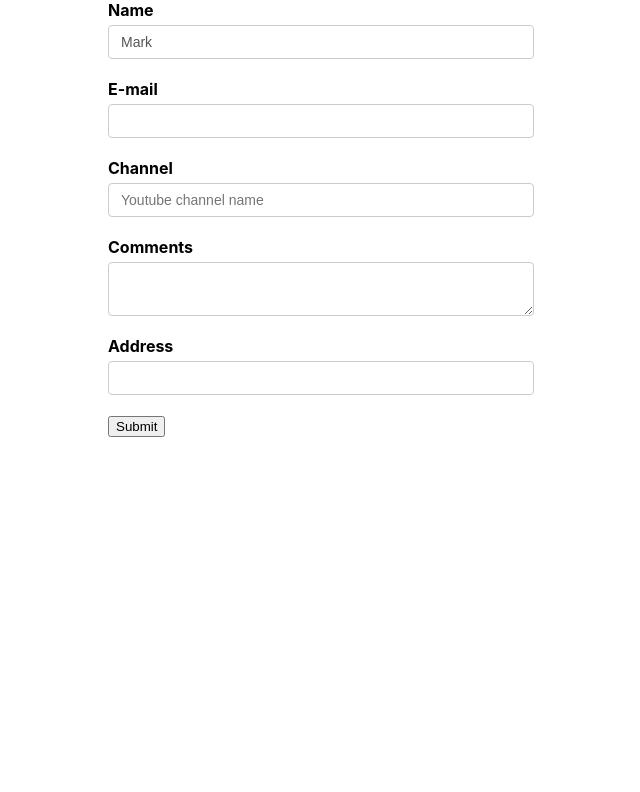
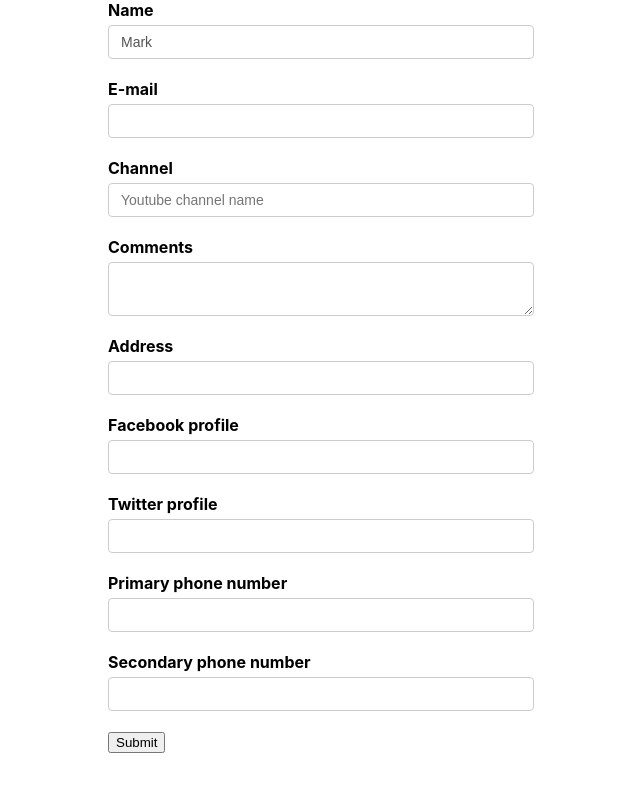
Before and after one commit to mecramer/formik-complete-examples, a React (Create React App) app: page / in a window 1280 px wide. Shown: the top 792 px of the page, without its empty margins (319-959 px from the left). Built offline with nearby package versions, Linux system fonts and the light colour scheme.

Commit message:
Added nested objects and arrays examples

```diff
--- a/src/components/YoutubeForm.js
+++ b/src/components/YoutubeForm.js
@@ -5,12 +5,18 @@ import TextError from './TextError'
 import PropTypes from 'prop-types'
 
 // the properties in initialValues correspond to the name properties in the form fields
+// the social name/pair shows how to use nested objects when needed and use dot notation to refer to them in the Field component
 const initialValues = {
-    name     : 'Mark',
-    email    : '',
-    channel  : '',
-    comments : '',
-    address  : '',
+    name         : 'Mark',
+    email        : '',
+    channel      : '',
+    comments     : '',
+    address      : '',
+    social       : {
+        facebook : '',
+        twitter  : '',
+    },
+    phoneNumbers : [ '', '' ],
 }
 
 // formiks onSubmit receives the values of the form as its argument
@@ -23,6 +29,11 @@ const validationSchema = Yup.object({
     name    : Yup.string().required('Required'),
     email   : Yup.string().email('Invalid email format').required('Required'),
     channel : Yup.string().required('Required'),
+    address : Yup.string().required('Required'),
+    social  : Yup.object({
+        facebook : Yup.string().required('Required facebook'),
+        twitter  : Yup.string().required('Required twitter'),
+    }),
 })
 
 function YoutubeForm () {
@@ -82,6 +93,28 @@ function YoutubeForm () {
                     </Field>
                 </div>
 
+                <div className='form-control'>
+                    <label htmlFor='facebook'>Facebook profile</label>
+                    <Field type='text' id='facebook' name='social.facebook' />
+                    <ErrorMessage name='social.facebook' component={TextError} />
+                </div>
+
+                <div className='form-control'>
+                    <label htmlFor='twitter'>Twitter profile</label>
+                    <Field type='text' id='twitter' name='social.twitter' />
+                    <ErrorMessage name='social.twitter' component={TextError} />
+                </div>
+
+                <div className='form-control'>
+                    <label htmlFor='primaryPh'>Primary phone number</label>
+                    <Field type='text' id='primaryPh' name='phoneNumbers[0]' />
+                </div>
+
+                <div className='form-control'>
+                    <label htmlFor='secondaryPh'>Secondary phone number</label>
+                    <Field type='text' id='secondaryPh' name='phoneNumbers[1]' />
+                </div>
+
                 <button type='submit'>Submit</button>
             </Form>
         </Formik>
```
